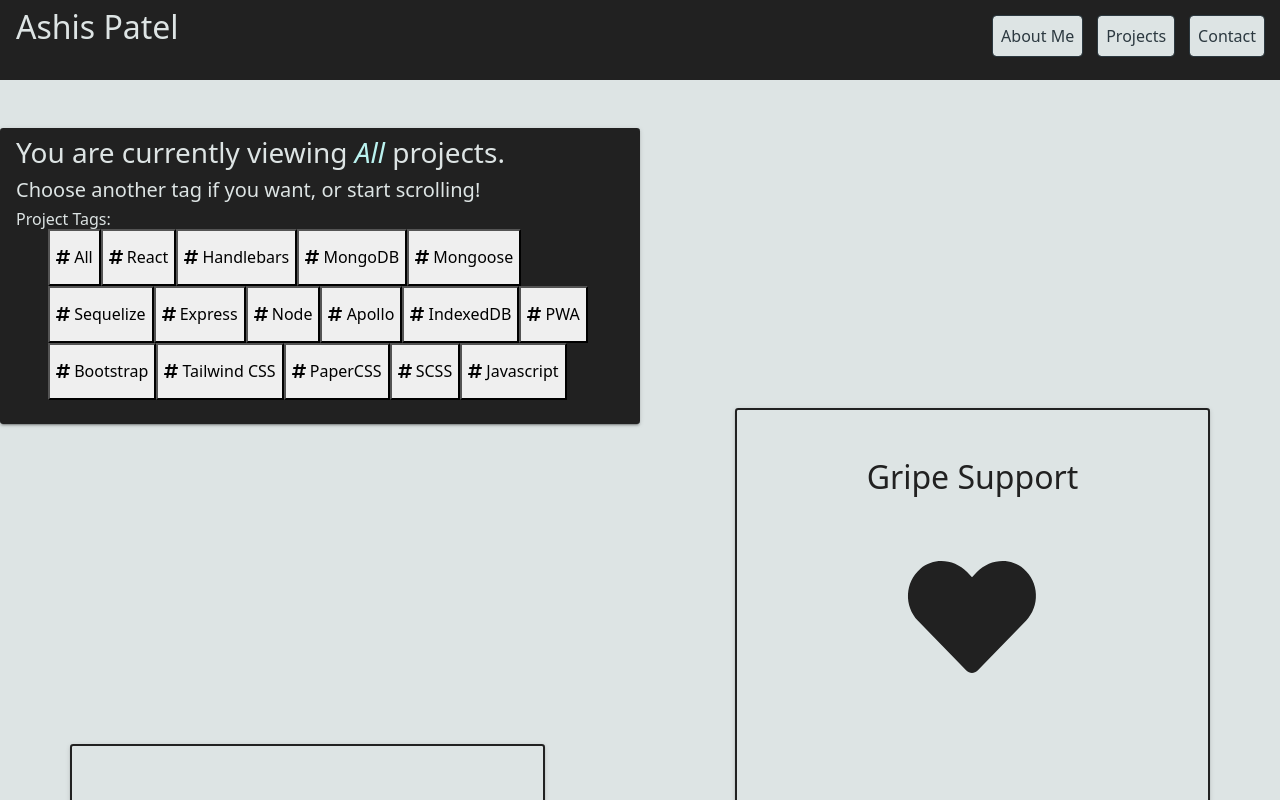
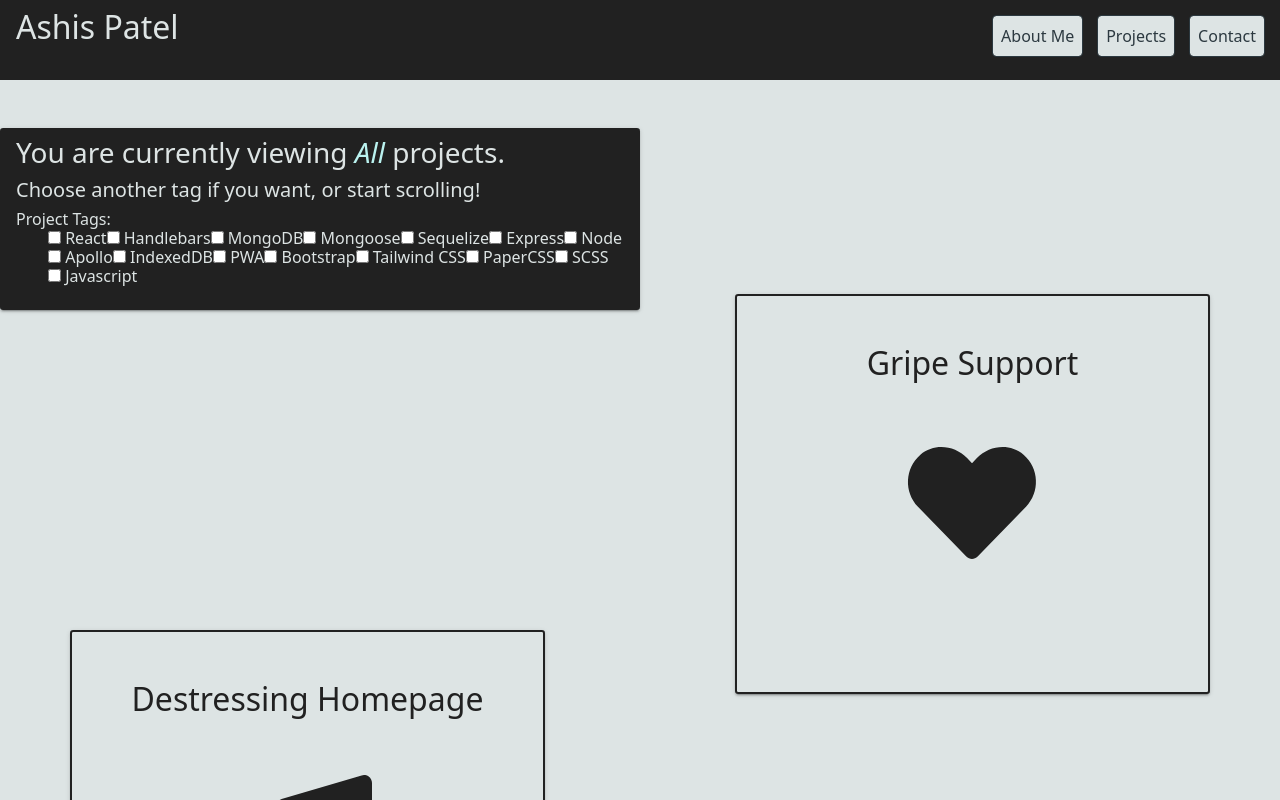
Before and after one commit to AshisPatel/portfolio, a React (Create React App) app: page /projects in a window 1280 px wide. Shown: the top 800 px of the page. Built offline with nearby package versions, Linux system fonts and the light colour scheme.

Commit message:
Add tags as checkboxes in projects tab

```diff
--- a/src/Components/ProjectCard.js
+++ b/src/Components/ProjectCard.js
@@ -47,7 +47,8 @@ function ProjectCard({ project, index }) {
 
     return (
         <article className="negative-margin row" ref={cardRef}>
-            <div className={`col-12 col-md-5 ${position} projectCard ${show ? ( index % 2 === 0 ? "slide-right" : "slide-left") : (index % 2 === 0 ? "slide-out-right" : "slide-out-left")} ${isHidden? "hidden" : ""}`} onMouseEnter={() => setIsHovered(true)} onMouseLeave={() => setIsHovered(false)}>
+            <div
+            className={`col-12 col-md-5 ${position} projectCard ${show ? ( index % 2 === 0 ? "slide-right" : "slide-left") : (index % 2 === 0 ? "slide-out-right" : "slide-out-left")} ${isHidden? "hidden" : ""}`} onMouseEnter={() => setIsHovered(true)} onMouseLeave={() => setIsHovered(false)}>
 
                 {
                     isHovered ?
--- a/src/Components/Projects.js
+++ b/src/Components/Projects.js
@@ -1,42 +1,75 @@
-import React, { useState } from "react";
+import React, { useEffect, useState } from "react";
 import ProjectCard from "./ProjectCard";
 import ListItem from "./ListItem";
 import projectData from "../assets/data/projectData";
 
 function Projects(props) {
     // Allow the client to select a tag to see all projects associated with that tag
-    const [currentTag,setCurrentTag] = useState('All');
+    const [selectedTags,setSelectedTags] = useState([]);
 
-    const tags = ['All','React','Handlebars', 'MongoDB', 'Mongoose', 'Sequelize', 'Express', 'Node', 'Apollo', 'IndexedDB', 'PWA', 'Bootstrap', 'Tailwind CSS', 'PaperCSS', 'SCSS', 'Javascript']
+    const tags = ['React','Handlebars', 'MongoDB', 'Mongoose', 'Sequelize', 'Express', 'Node', 'Apollo', 'IndexedDB', 'PWA', 'Bootstrap', 'Tailwind CSS', 'PaperCSS', 'SCSS', 'Javascript']
 
-    const projects = currentTag === 'All' ? projectData : projectData.filter(project => project.technology.includes(currentTag))
+    // Checks to see which projects contain all the tags that are in the currentTag state array
+    const projects = selectedTags.length === 0 ? projectData : projectData.filter(project => selectedTags.every(tag => project.technology.includes(tag)));
+
+    useEffect(() => {
+        console.log(selectedTags);
+        console.log(...selectedTags);
+        console.log(projects);
+    }, [selectedTags]);
+
+    const changeTags = (e) => {
+        const { name, checked } = e.target;
+
+        const indexToRemove = selectedTags.indexOf(name);
+
+        if(indexToRemove === -1) {
+            setSelectedTags(prevTags => [...prevTags, name]);
+        } else {
+            setSelectedTags(prevTags => {
+                prevTags.splice(indexToRemove,1);
+                return [...prevTags];
+            });
+        }
+
+    }
 
     return (
         <div id="project-container">
             <div className="mb-5">
                 <div className="w-50 px-3 py-2 mt-5" id="project-section-title">
-                    <h3>You are currently viewing <span id="current-project-tag">{currentTag}</span> projects.</h3>
+                    <h3>You are currently viewing <span id="current-project-tag">{selectedTags.length === 0 ? "All" : selectedTags.join(', ')}</span> projects.</h3>
                     <h5>Choose another tag if you want, or start scrolling!</h5>
                     <h6>Project Tags:
                         <ul className="no-style-list d-">
                             {
-                                tags.map(tag =>
-                                    (<button className="tag-btn" key={tag} data-tag={tag}onClick={(e) => setCurrentTag(e.currentTarget.getAttribute('data-tag'))}>
-                                        <ListItem info={tag} icon="hashtag" />
-                                    </button>)
-                                )
+                                tags.map(tag => {
+                                    return (
+                                        <label>
+                                            <input
+                                                type="checkbox"
+                                                name={tag}
+                                                checked = {selectedTags.includes(tag)}
+                                                onChange = {changeTags}
+                                            />  {tag}
+                                        </label>
+                                    )
+                                })
                             }
                         </ul>
                     </h6>
                 </div>
+                {projects.length === 0 && <div>There are no projects associated with these tags.</div>}
             </div>
 
             <section className="container" >
 
                 {
+                    projects.length > 0 &&
                     projects.map((project, index) => {
                         return <ProjectCard project={project} index={index} key={project.name} />
                     })
+
                 }
 
             </section>
```
